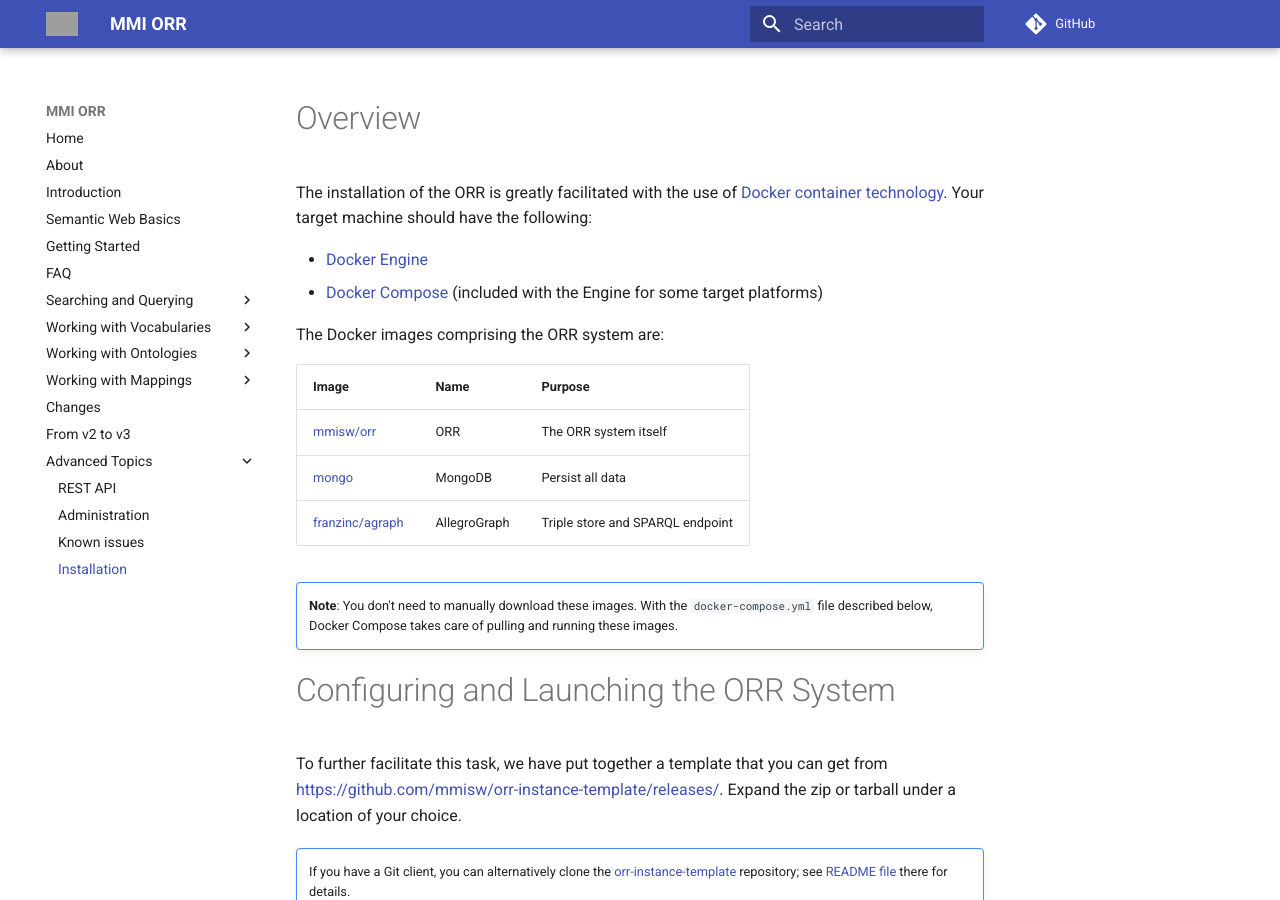
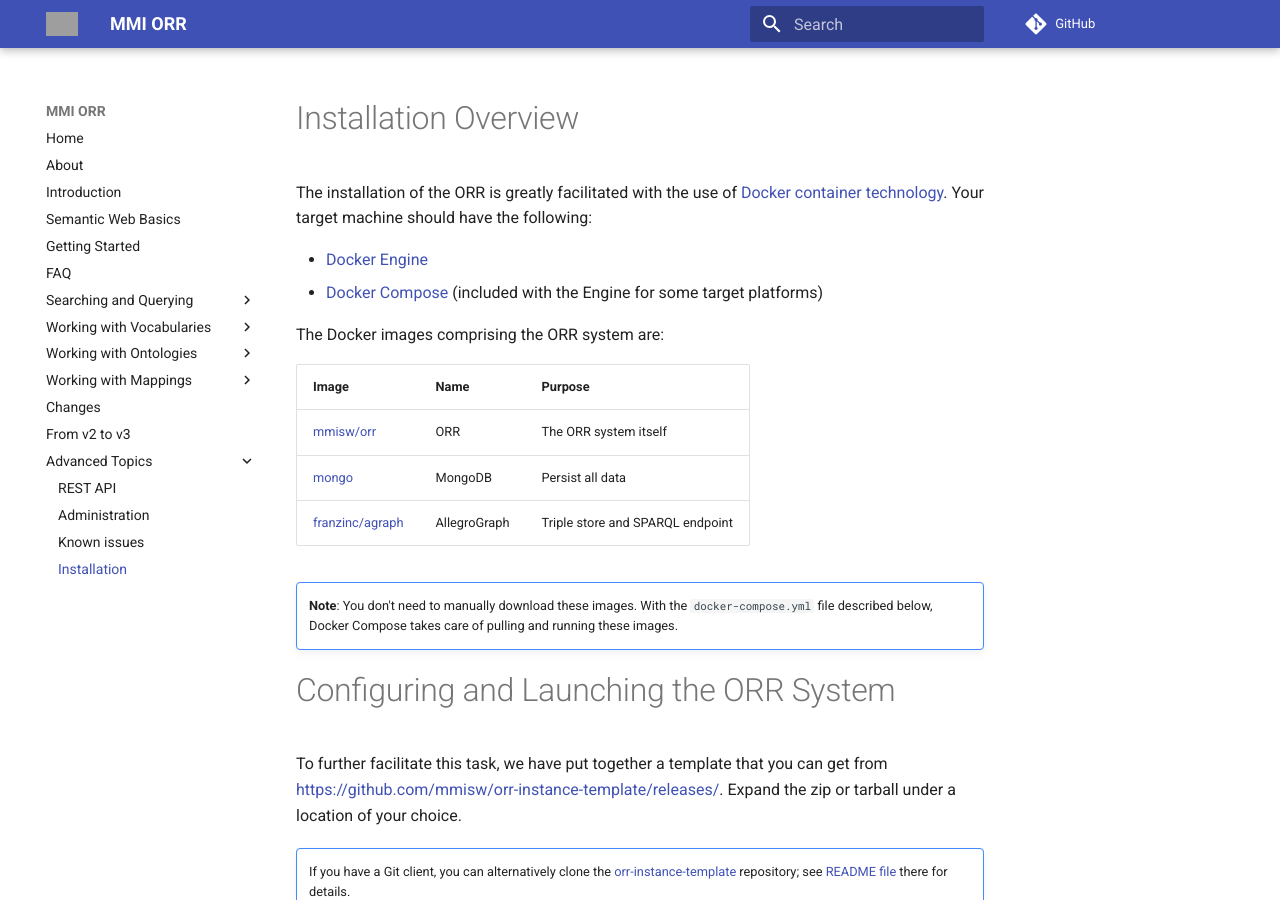
Before and after one commit to mmisw/mmiorr-docs, an MkDocs documentation site: the page built from docs/install/index.md, in a window 1280 px wide and 900 px high. Built offline with MkDocs 1.6.1 and Material for MkDocs 9.7.7, drawn with Linux system fonts in a browser that asks for light colours; comment, search, counter and statistics services are not loaded; grey boxes are pictures that could not be loaded.

Commit message:
changed title

```diff
--- a/docs/install/index.md
+++ b/docs/install/index.md
@@ -1,4 +1,4 @@
-# Overview
+# Installation Overview
 
 The installation of the ORR is greatly facilitated with the use of
 [Docker container technology](https://www.docker.com/what-docker).
@@ -121,6 +121,7 @@
 
 
 
+
 -------------
 [mmisw/orr]: https://hub.docker.com/r/mmisw/orr/
 [mongo]: https://hub.docker.com/_/mongo/
```
